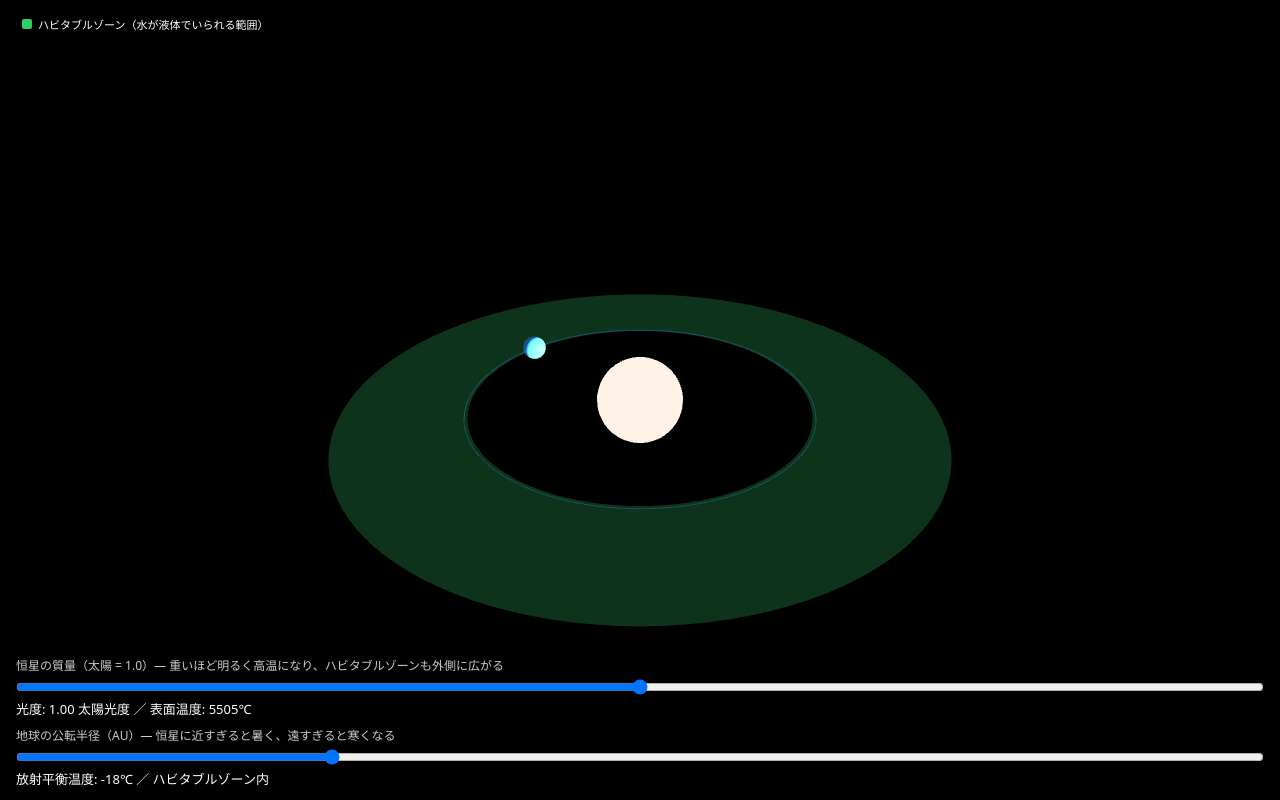
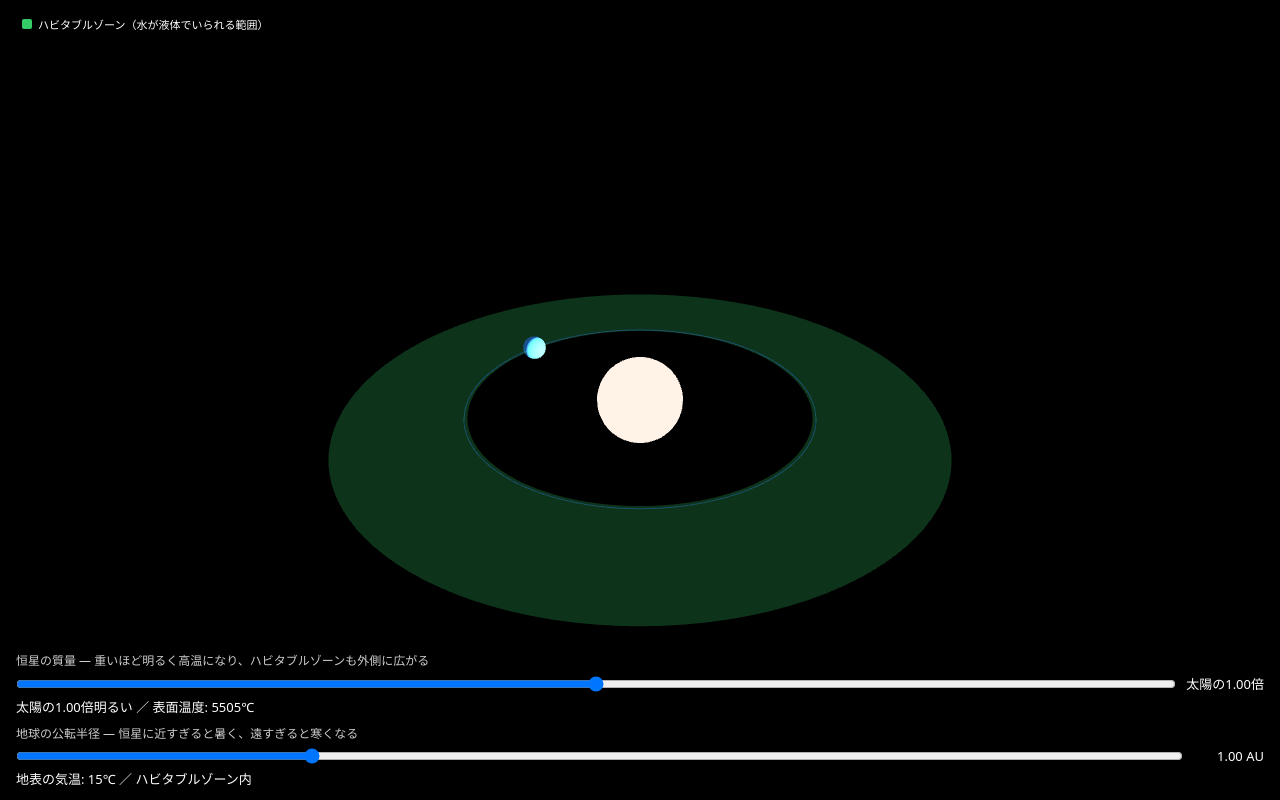
Before and after one commit to kisakutanaka/HabitableZoneSimulator, a website built with Vite: page index.html in a window 1280 px wide. Built offline with nearby package versions, Linux system fonts and the light colour scheme; animation ran at ten frames a second.

Commit message:
Phase 6: 一般来館者向けチューニング
温室効果を加味した「地表の気温」表示に変更(デフォルトで実際の地球の平均
気温15℃と一致)。光度・恒星質量は「太陽の◯◯倍」という相対表現にし、
各スライダーの横に現在値をリアルタイム表示するようにした。

```diff
--- a/index.html
+++ b/index.html
@@ -14,16 +14,22 @@
     <div id="controls">
       <div class="control">
         <label for="star-mass">
-          恒星の質量（太陽 = 1.0）— 重いほど明るく高温になり、ハビタブルゾーンも外側に広がる
+          恒星の質量 — 重いほど明るく高温になり、ハビタブルゾーンも外側に広がる
         </label>
-        <input id="star-mass" type="range" min="0.5" max="1.5" step="0.01" value="1.0" />
+        <div class="slider-row">
+          <input id="star-mass" type="range" min="0.5" max="1.5" step="0.01" value="1.0" />
+          <span id="star-mass-value" class="slider-value"></span>
+        </div>
         <p id="star-readout" class="readout"></p>
       </div>
       <div class="control">
         <label for="earth-distance">
-          地球の公転半径（AU）— 恒星に近すぎると暑く、遠すぎると寒くなる
+          地球の公転半径 — 恒星に近すぎると暑く、遠すぎると寒くなる
         </label>
-        <input id="earth-distance" type="range" min="0.5" max="2.5" step="0.01" value="1.0" />
+        <div class="slider-row">
+          <input id="earth-distance" type="range" min="0.5" max="2.5" step="0.01" value="1.0" />
+          <span id="earth-distance-value" class="slider-value"></span>
+        </div>
         <p id="earth-readout" class="readout"></p>
       </div>
     </div>
--- a/src/main.ts
+++ b/src/main.ts
@@ -4,7 +4,7 @@ import { planets } from "./planets";
 import {
   computeStarParams,
   computeHabitableZone,
-  computeEquilibriumTemperature,
+  computeSurfaceTemperature,
   computeOrbitalPeriodYears,
   teffToColor,
   type StarParams,
@@ -161,6 +161,12 @@ if (!(starMassSliderEl instanceof HTMLInputElement)) {
 }
 const starMassSlider: HTMLInputElement = starMassSliderEl;
 
+const starMassValueEl = document.getElementById("star-mass-value");
+if (!starMassValueEl) {
+  throw new Error("#star-mass-value element not found");
+}
+const starMassValue: HTMLElement = starMassValueEl;
+
 const starReadoutEl = document.getElementById("star-readout");
 if (!starReadoutEl) {
   throw new Error("#star-readout element not found");
@@ -168,8 +174,9 @@ if (!starReadoutEl) {
 const starReadout: HTMLElement = starReadoutEl;
 
 function updateStarReadout(star: StarParams): void {
+  starMassValue.textContent = `太陽の${star.massSolar.toFixed(2)}倍`;
   const teffCelsius = star.teffK - 273.15;
-  starReadout.textContent = `光度: ${star.luminositySolar.toFixed(2)} 太陽光度 ／ 表面温度: ${teffCelsius.toFixed(0)}℃`;
+  starReadout.textContent = `太陽の${star.luminositySolar.toFixed(2)}倍明るい ／ 表面温度: ${teffCelsius.toFixed(0)}℃`;
 }
 
 const earthDistanceSliderEl = document.getElementById("earth-distance");
@@ -177,6 +184,12 @@ if (!(earthDistanceSliderEl instanceof HTMLInputElement)) {
   throw new Error("#earth-distance element not found");
 }
 const earthDistanceSlider: HTMLInputElement = earthDistanceSliderEl;
+
+const earthDistanceValueEl = document.getElementById("earth-distance-value");
+if (!earthDistanceValueEl) {
+  throw new Error("#earth-distance-value element not found");
+}
+const earthDistanceValue: HTMLElement = earthDistanceValueEl;
 
 const earthReadoutEl = document.getElementById("earth-readout");
 if (!earthReadoutEl) {
@@ -194,9 +207,9 @@ function zoneStatusText(distanceAU: number, hz: HabitableZone): string {
   return "ハビタブルゾーン内";
 }
 
-function updateEarthReadout(distanceAU: number, teqKelvin: number, hz: HabitableZone): void {
-  const teqCelsius = teqKelvin - 273.15;
-  earthReadout.textContent = `放射平衡温度: ${teqCelsius.toFixed(0)}℃ ／ ${zoneStatusText(distanceAU, hz)}`;
+function updateEarthReadout(distanceAU: number, surfaceTempKelvin: number, hz: HabitableZone): void {
+  const surfaceTempCelsius = surfaceTempKelvin - 273.15;
+  earthReadout.textContent = `地表の気温: ${surfaceTempCelsius.toFixed(0)}℃ ／ ${zoneStatusText(distanceAU, hz)}`;
 }
 
 // 恒星質量・地球の公転半径の両方に依存する量（公転周期・放射平衡温度・HZ内外判定）を
@@ -205,14 +218,15 @@ let currentStar: StarParams = computeStarParams(1.0);
 
 function updateEarth(): void {
   const distanceAU = Number(earthDistanceSlider.value);
+  earthDistanceValue.textContent = `${distanceAU.toFixed(2)} AU`;
   earthDistance = distanceAU * AU_TO_UNITS;
   updateOrbitLine(earthOrbitLine, earthDistance);
   earthAngularSpeed =
     (Math.PI * 2) / (computeOrbitalPeriodYears(distanceAU, currentStar.massSolar) * EARTH_ORBIT_SECONDS);
 
   const hz = computeHabitableZone(currentStar);
-  const teq = computeEquilibriumTemperature(currentStar, distanceAU, EARTH_ALBEDO);
-  updateEarthReadout(distanceAU, teq, hz);
+  const surfaceTemp = computeSurfaceTemperature(currentStar, distanceAU, EARTH_ALBEDO);
+  updateEarthReadout(distanceAU, surfaceTemp, hz);
 }
 
 function onStarMassChange(): void {
--- a/src/star.ts
+++ b/src/star.ts
@@ -121,3 +121,14 @@ export function computeEquilibriumTemperature(
 export function computeOrbitalPeriodYears(distanceAU: number, massSolar: number): number {
   return Math.sqrt(distanceAU ** 3 / massSolar);
 }
+
+// 地球の実際の平均地表気温（約288K・15℃）と、大気を無視した放射平衡温度
+// （約255K・-18℃）との差から求めた温室効果による底上げ分。恒星や軌道半径が
+// 変わっても地球と同じ大気組成のままだと仮定した近似値であり、実際には
+// 気圧や大気組成自体も条件次第で変化しうるが、そこまではモデル化していない。
+const EARTH_GREENHOUSE_OFFSET_K = 33;
+
+// 温室効果を加味した、体感に近い地表気温（K）の推定値。
+export function computeSurfaceTemperature(star: StarParams, distanceAU: number, albedo: number): number {
+  return computeEquilibriumTemperature(star, distanceAU, albedo) + EARTH_GREENHOUSE_OFFSET_K;
+}
--- a/src/style.css
+++ b/src/style.css
@@ -79,9 +79,24 @@ body {
   color: #ccc;
 }
 
-.control input[type="range"] {
-  width: 100%;
+.slider-row {
+  display: flex;
+  align-items: center;
+  gap: 10px;
+}
+
+.slider-row input[type="range"] {
+  flex: 1;
   touch-action: manipulation;
+}
+
+.slider-value {
+  flex-shrink: 0;
+  min-width: 5.5em;
+  text-align: right;
+  font-size: 13px;
+  font-variant-numeric: tabular-nums;
+  color: #fff;
 }
 
 .readout {
```
Also changed, not shown: Findings.md (+17 -0 lines), Step.md (+10 -1 lines).
